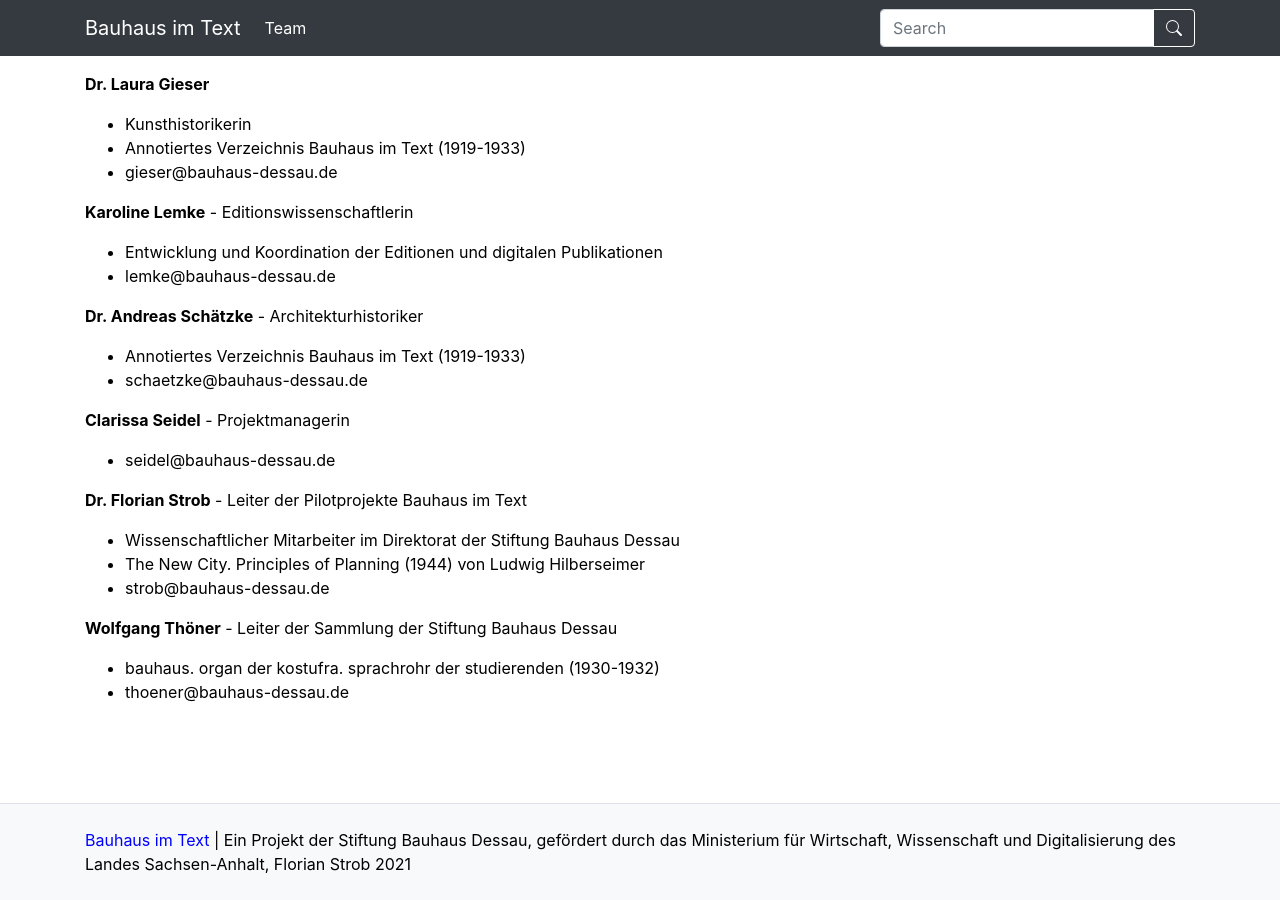
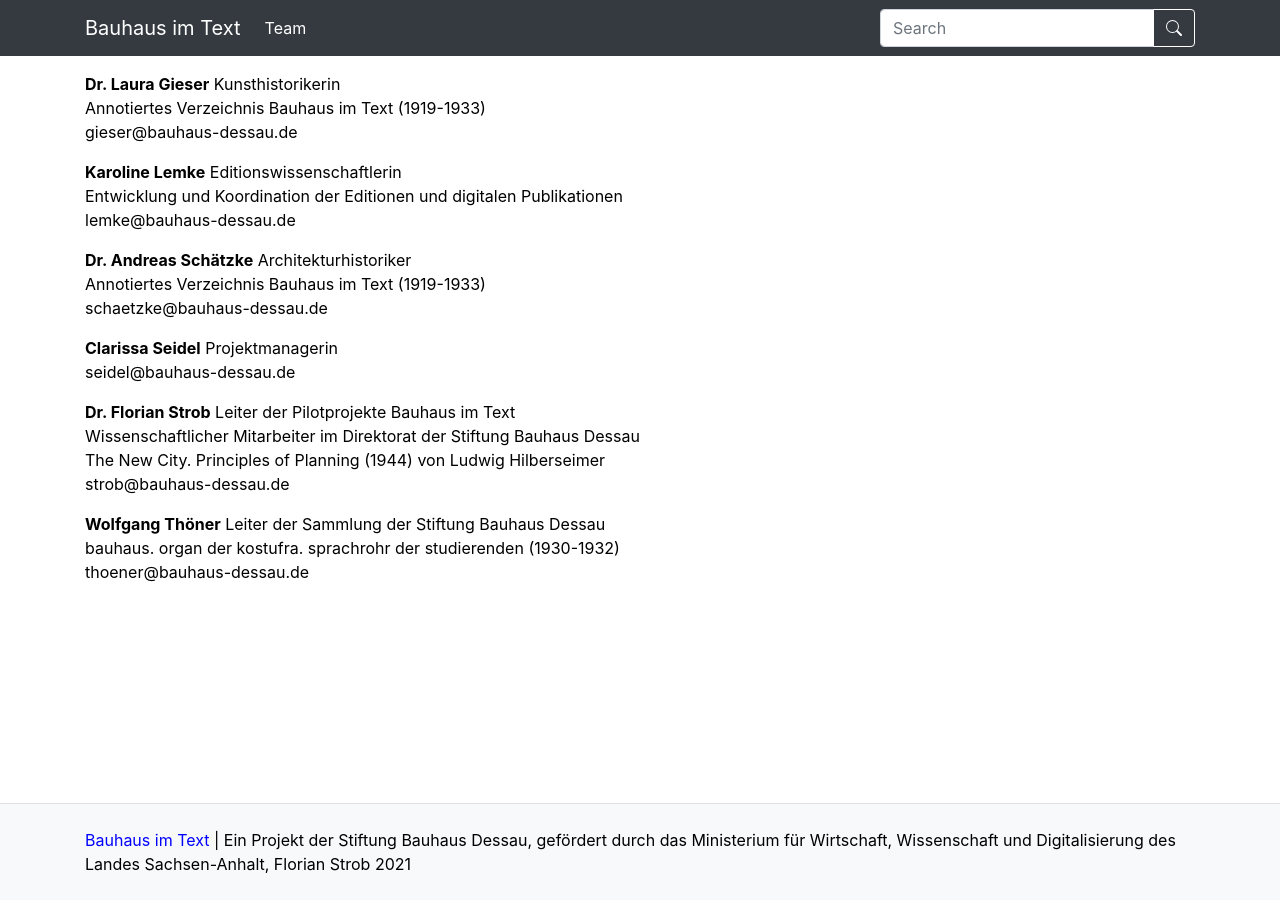
Before and after one commit to Bauhaus-im-Text/internetauftritt, a Jekyll site: the page built from pages/teammitglieder.md, in a window 1280 px wide. Built offline with Jekyll 4.4.1, drawn with Linux system fonts in a browser that asks for light colours.

```diff
--- a/pages/teammitglieder.md
+++ b/pages/teammitglieder.md
@@ -6,32 +6,35 @@ nav_order: 2
 
 
 **Dr. Laura Gieser**
-- Kunsthistorikerin
-- Annotiertes Verzeichnis Bauhaus im Text (1919-1933)
-- gieser@bauhaus-dessau.de
+Kunsthistorikerin
+Annotiertes Verzeichnis Bauhaus im Text (1919-1933)
+gieser@bauhaus-dessau.de
+
+**Karoline Lemke**
+Editionswissenschaftlerin
+Entwicklung und Koordination der Editionen und digitalen Publikationen
+lemke@bauhaus-dessau.de
 
 
-
-**Karoline Lemke** - Editionswissenschaftlerin
-- Entwicklung und Koordination der Editionen und digitalen Publikationen
-- lemke@bauhaus-dessau.de
+**Dr. Andreas Schätzke**
+Architekturhistoriker
+Annotiertes Verzeichnis Bauhaus im Text (1919-1933)
+schaetzke@bauhaus-dessau.de
 
 
-**Dr. Andreas Schätzke** - Architekturhistoriker
-- Annotiertes Verzeichnis Bauhaus im Text (1919-1933)
-- schaetzke@bauhaus-dessau.de
+**Clarissa Seidel**
+Projektmanagerin
+seidel@bauhaus-dessau.de
 
 
-**Clarissa Seidel** - Projektmanagerin
-- seidel@bauhaus-dessau.de
+**Dr. Florian Strob**
+Leiter der Pilotprojekte Bauhaus im Text
+Wissenschaftlicher Mitarbeiter im Direktorat der Stiftung Bauhaus Dessau
+The New City. Principles of Planning (1944) von Ludwig Hilberseimer
+strob@bauhaus-dessau.de
 
 
-**Dr. Florian Strob** - Leiter der Pilotprojekte Bauhaus im Text
-- Wissenschaftlicher Mitarbeiter im Direktorat der Stiftung Bauhaus Dessau
-- The New City. Principles of Planning (1944) von Ludwig Hilberseimer
-- strob@bauhaus-dessau.de
-
-
-**Wolfgang Thöner** - Leiter der Sammlung der Stiftung Bauhaus Dessau
-- bauhaus. organ der kostufra. sprachrohr der studierenden (1930-1932)
-- thoener@bauhaus-dessau.de
+**Wolfgang Thöner**
+Leiter der Sammlung der Stiftung Bauhaus Dessau
+bauhaus. organ der kostufra. sprachrohr der studierenden (1930-1932)
+thoener@bauhaus-dessau.de
```
